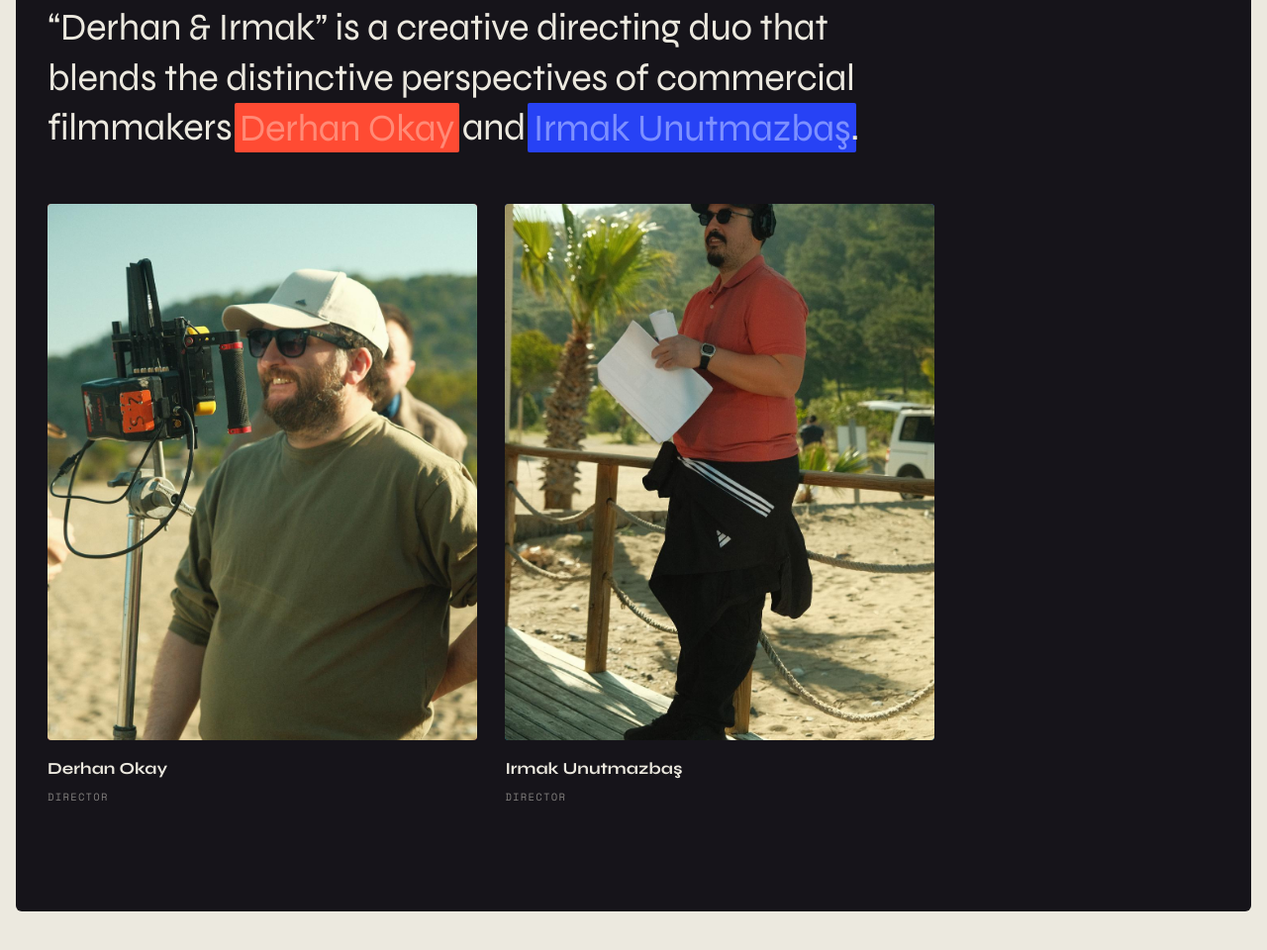
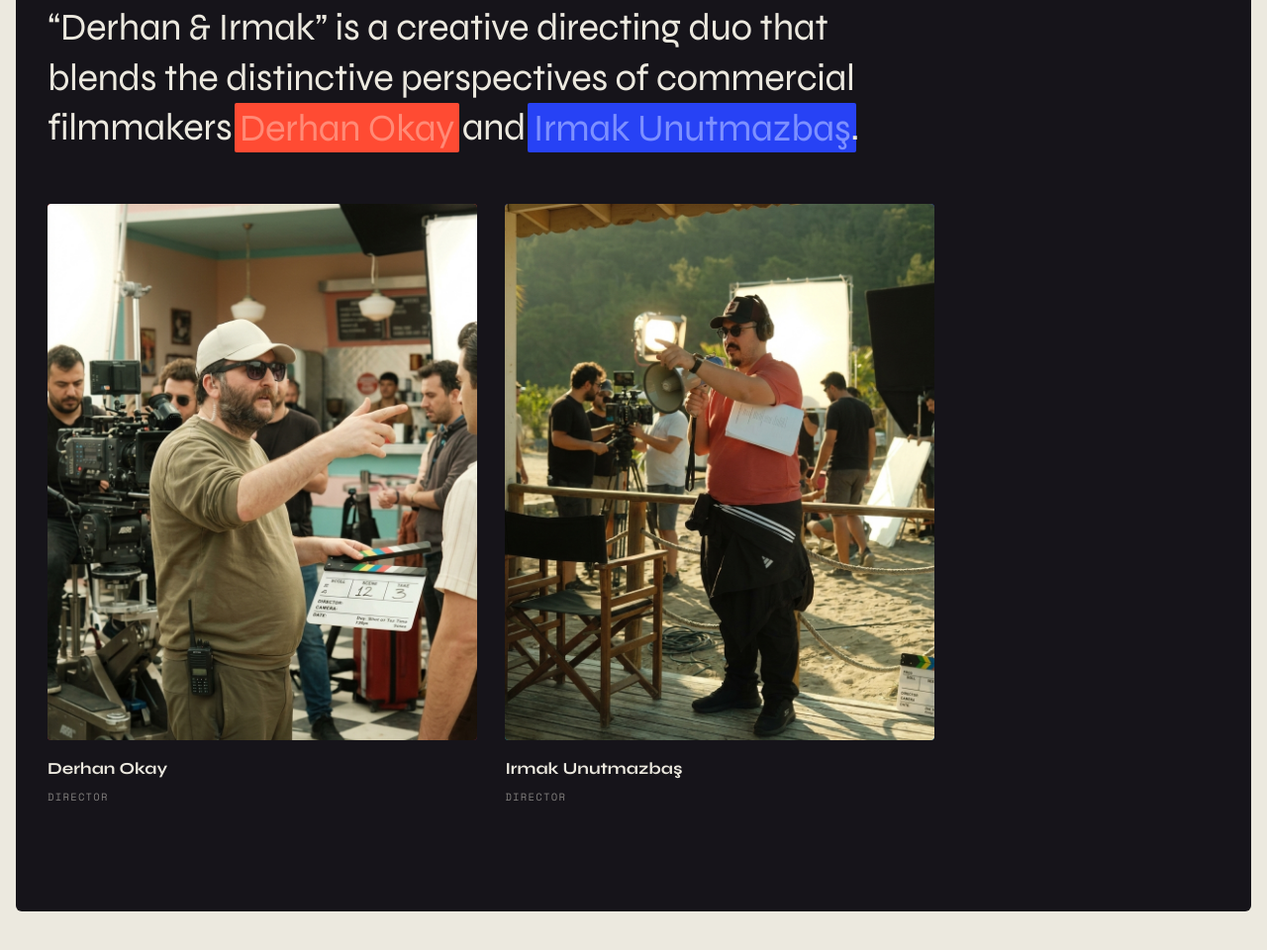
Before and after one commit to wusdo/derhan-irmak, a plain HTML site: page index.html in a window 1280 px wide. Shown: the part 3564-4524 px from the top of the page at 99% size. Drawn offline with nearby package versions, Linux system fonts and the light colour scheme.

Commit message:
Update director portraits, anchor Irmak crop to top
Co-Authored-By: Claude Fable 5 <noreply@anthropic.com>

```diff
--- a/css/style.css
+++ b/css/style.css
@@ -293,6 +293,7 @@ p.big .hl-c.hl-sweep{transition-delay:.7s,1s}
 .person .portrait.p1{background:linear-gradient(160deg,var(--mag) 0%,#8a1f4b 100%)}
 .person .portrait.p2{background:linear-gradient(200deg,var(--cyan) 0%,#10c0c8 110%)}
 .person .portrait .fill{position:absolute;inset:0;width:100%;height:100%;object-fit:cover}
+.person .portrait.p2 .fill{object-position:center top} /* Irmak — kadraj yukarıda, kafa kesilmesin */
 .person .portrait .init{
   position:absolute;inset:0;display:flex;align-items:center;justify-content:center;
   font-family:var(--display);font-weight:800;font-size:clamp(2.6rem,6vw,4.8rem);
--- a/index.html
+++ b/index.html
@@ -186,7 +186,7 @@
       <div class="person reveal">
         <div class="portrait p1">
           <span class="init" aria-hidden="true">D.O</span>
-          <img class="fill" src="assets/images/derhan-web.jpg" alt="Derhan Okay" loading="lazy">
+          <img class="fill" src="assets/images/derhan-web.jpeg" alt="Derhan Okay" loading="lazy">
         </div>
         <h4>Derhan Okay</h4>
         <span class="mono">Director</span>
@@ -194,7 +194,7 @@
       <div class="person reveal">
         <div class="portrait p2">
           <span class="init" aria-hidden="true">I.U</span>
-          <img class="fill" src="assets/images/irmak-web.jpg" alt="Irmak Unutmazbaş" loading="lazy">
+          <img class="fill" src="assets/images/irmak-web.jpeg" alt="Irmak Unutmazbaş" loading="lazy">
         </div>
         <h4>Irmak Unutmazbaş</h4>
         <span class="mono">Director</span>
```
Also changed, not shown: assets/images/derhan-web.jpeg (added), assets/images/derhan-web.jpg (deleted), assets/images/irmak-web.jpeg (added), assets/images/irmak-web.jpg (deleted).
